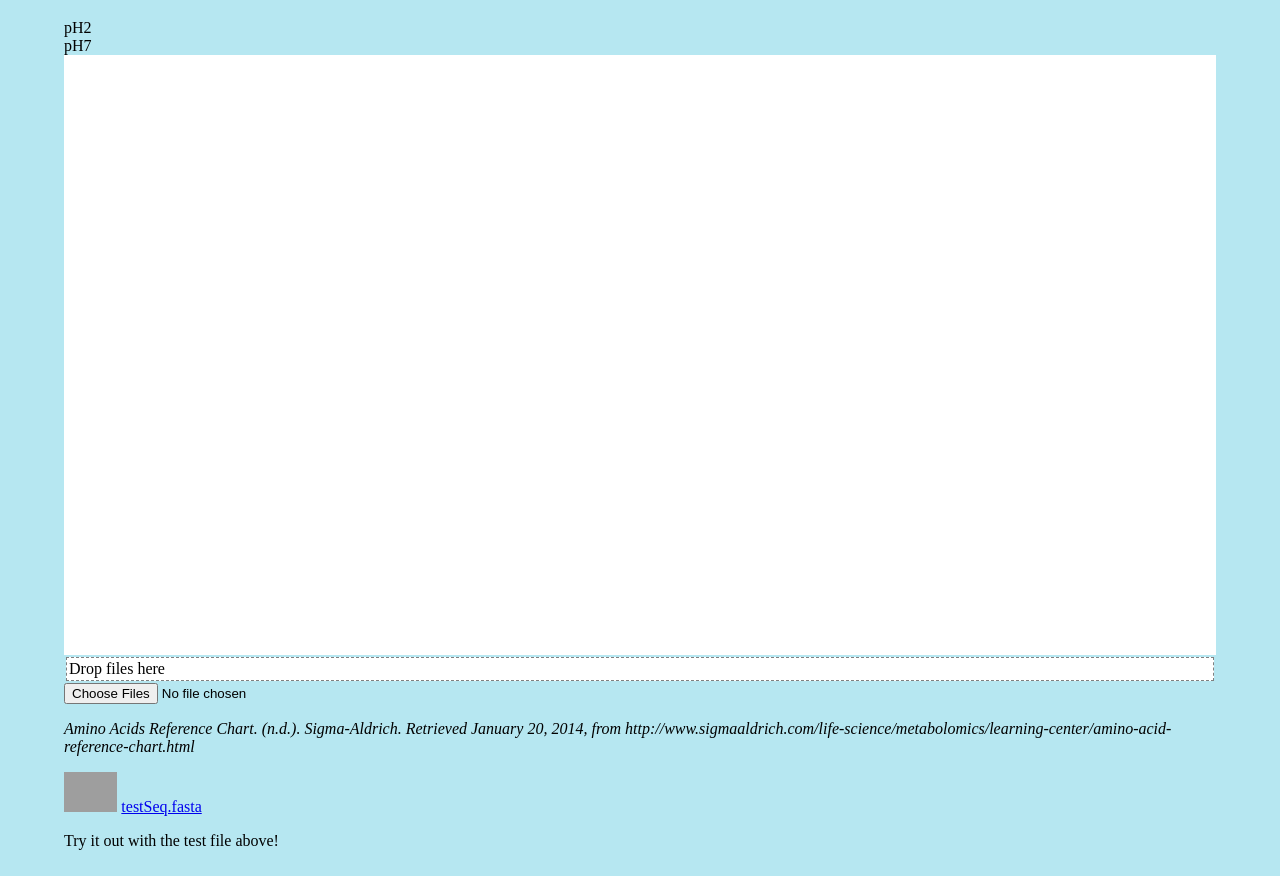
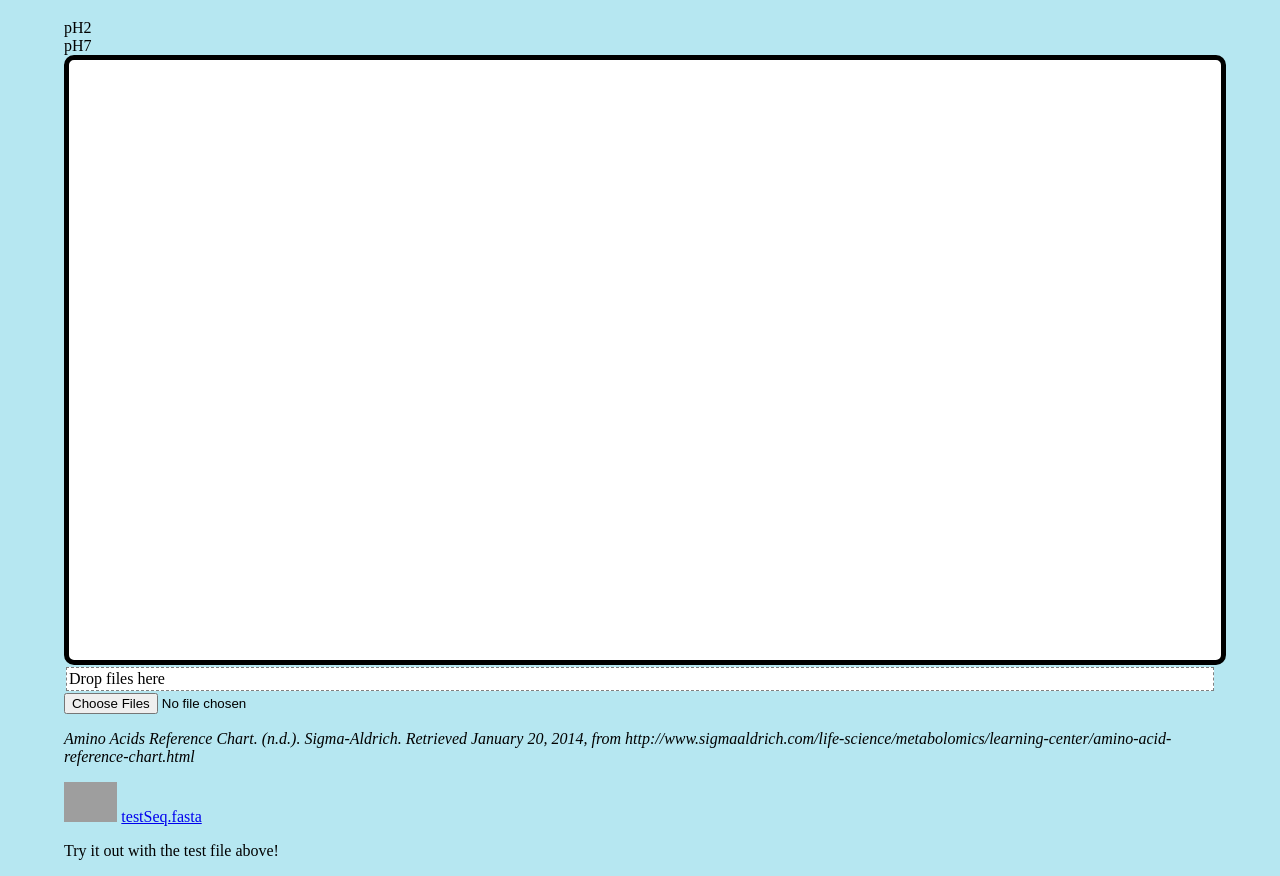
Before and after one commit to LeeBergstrand/Hydrophobicity, a plain HTML site: page index.html in a window 1280 px wide. Shown: the part 61-937 px from the top of the page. Drawn offline with Linux system fonts and the light colour scheme; grey boxes are pictures that could not be loaded.

Commit message:
Update CSS

```diff
--- a/master.css
+++ b/master.css
@@ -17,6 +17,9 @@ body
 	background-color:#ffffff;
 	width: 100%;
 	height: 600px;
+	overflow: auto;
+	border: 5px solid black;
+	border-radius: 10px;
 }
 
 #dropZone
```
